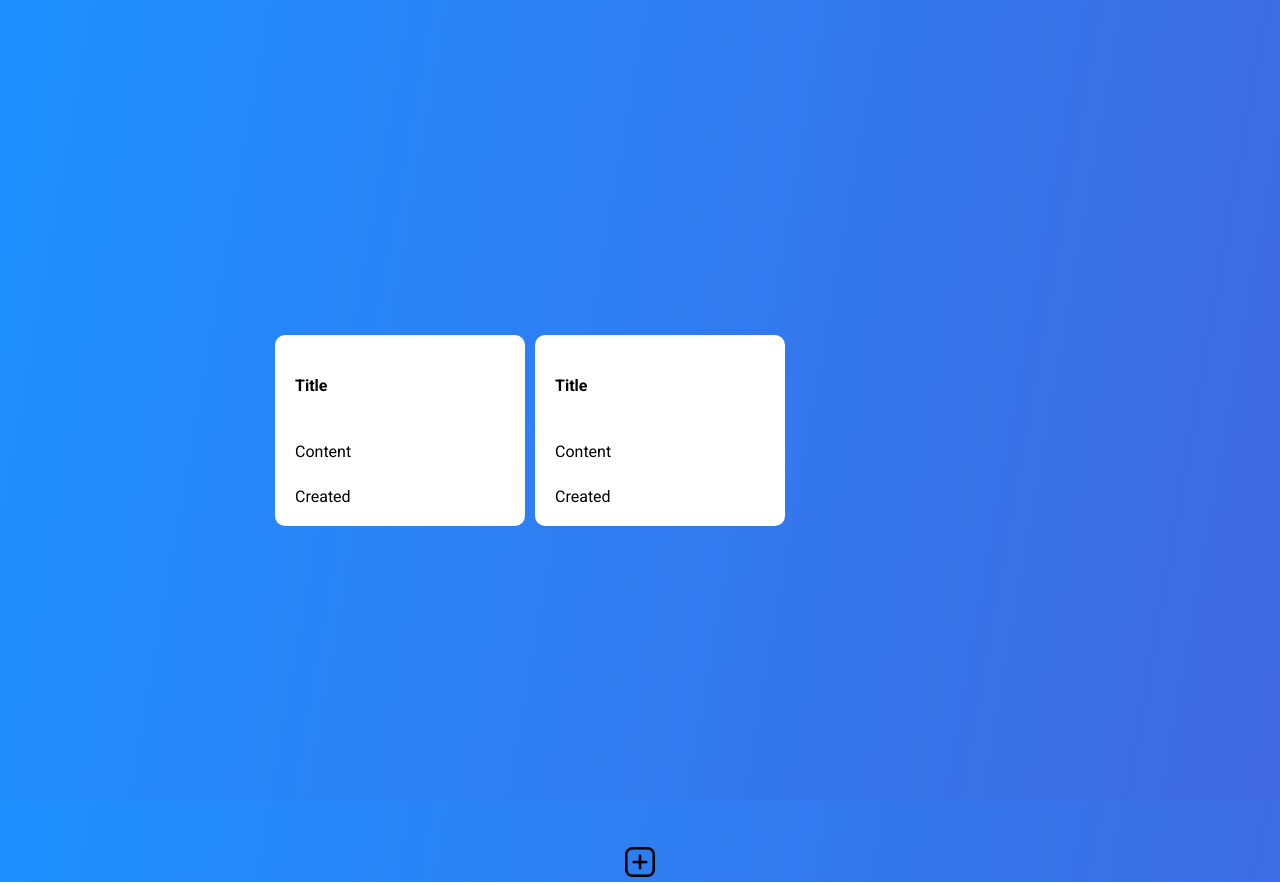
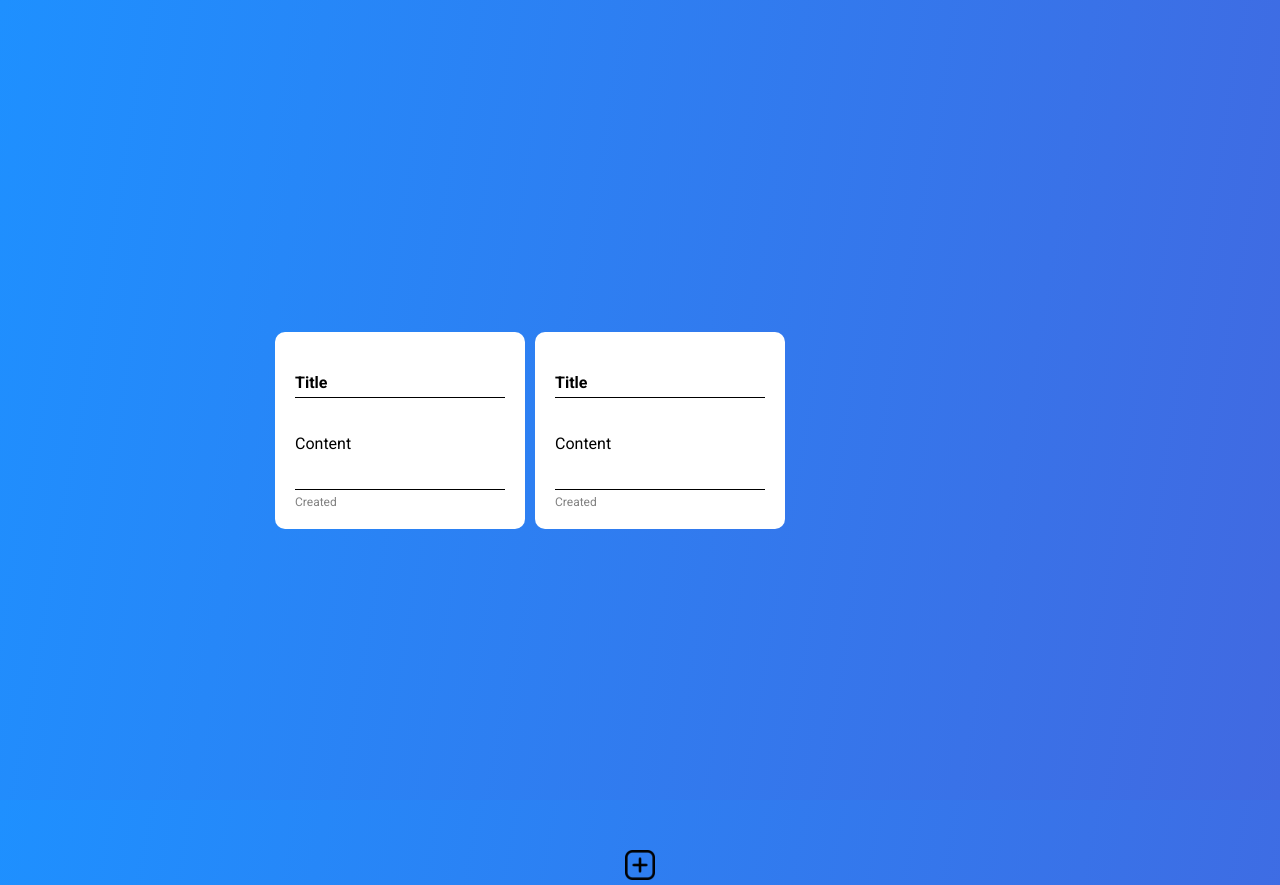
Before and after one commit to schmenniooo/Journal_IO, a React (Vite) app: page / in a window 1280 px wide. Built offline with nearby package versions, Linux system fonts and the light colour scheme.

Commit message:
journal design

```diff
--- a/src/components/Main/main.css
+++ b/src/components/Main/main.css
@@ -40,7 +40,9 @@
 
 .journalHeading {
 
-
+    border-bottom: 1px solid black;
+    padding-bottom: 5px;
+    margin-bottom: 10px;
 }
 
 .journalText {
@@ -50,7 +52,11 @@
 
 .journalDate {
 
-
+    border-top: 1px solid black;
+    padding-top: 5px;
+    margin-top: 10px;
+    font-size: 12px;
+    color: gray;
 }
 
 @media (max-width: 700px) {
```
